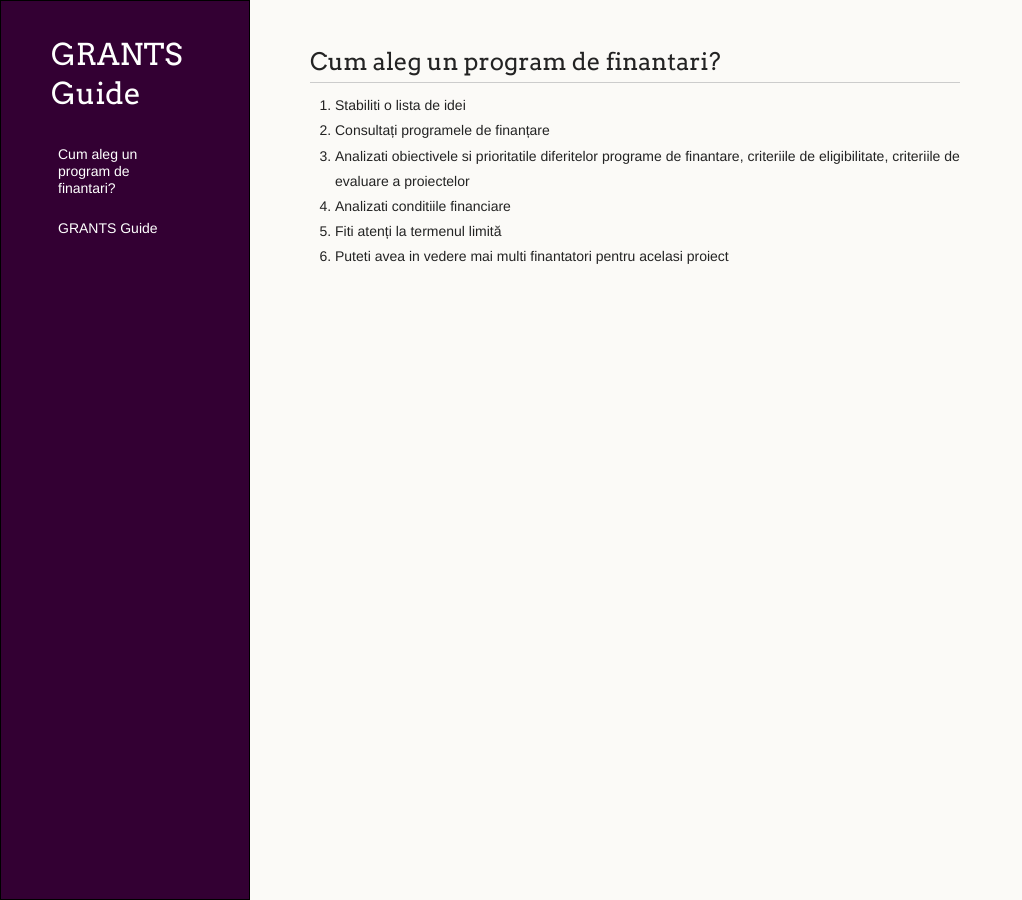
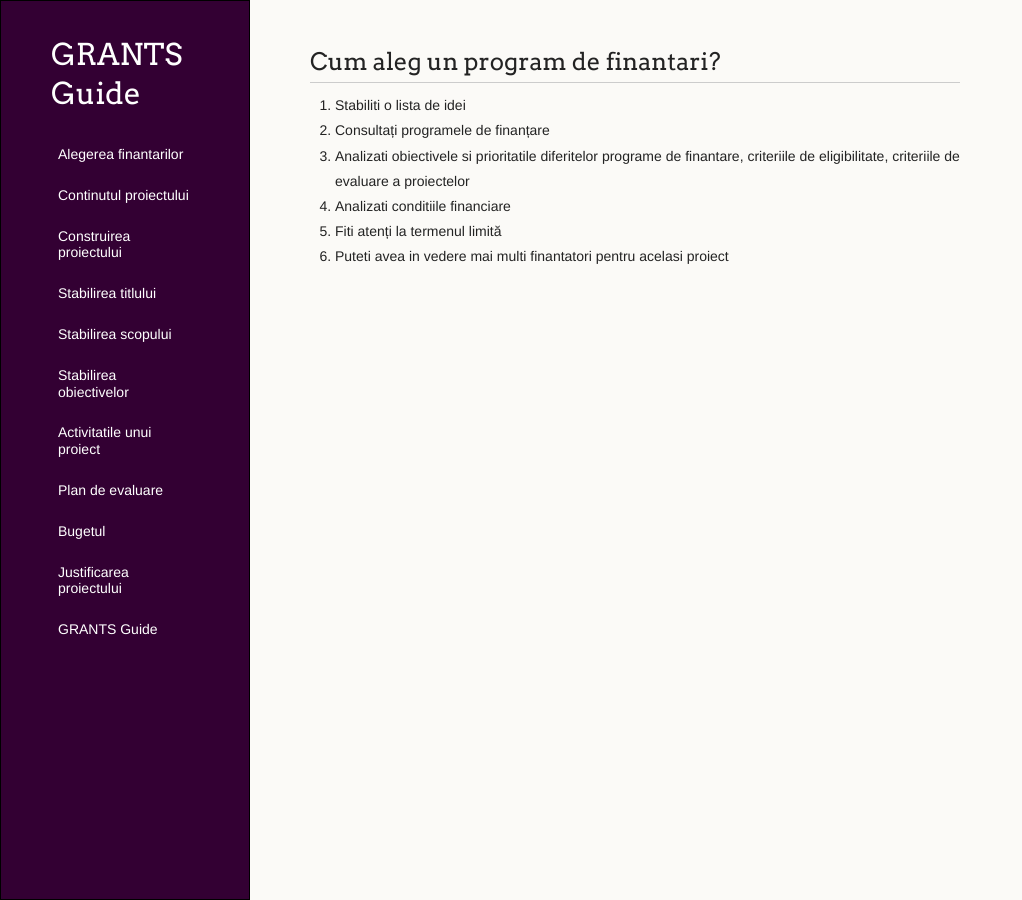
Before and after one commit to aiesecchisinaugrants/aiesecchisinaugrants.github.io, a Jekyll site: the page built from grantwritingsteps/chapter1.md, in a window 1280 px wide. Shown: the whole page, without its empty margins (0-1022 px from the left). Built offline with Jekyll 4.4.1, drawn with Linux system fonts in a browser that asks for light colours; Markdown is read by kramdown in place of the engine named in the settings.

Commit message:
Added the next 9 chapters

```diff
--- a/grantwritingsteps/chapter1.md
+++ b/grantwritingsteps/chapter1.md
@@ -1,6 +1,6 @@
 ---
 layout: default
-title: Cum aleg un program de finantari?
+title: Alegerea finantarilor
 ---
 ##Cum aleg un program de finantari?
 <ol>
--- /dev/null
+++ b/grantwritingsteps/chapter3.md
@@ -0,0 +1,17 @@
+---
+layout: default
+title: Construirea proiectului
+---
+##Cum se construieste un proiect?
+
+<ol>
+    <li>Stabilirea titlului proiectului</li>
+    <li>Stabilirea scopului proiectului</li>
+    <li>Stabilirea obiectivelor proiectului</li>
+    <li>Stabilirea activitatilor</li>
+    <li>Stabilirea planului de evaluare</li>
+    <li>Realizarea bugetului</li>
+    <li>Justificarea proiectului</li>activitat
+    <li>Durabilitatea proiectului</li>
+    <li>Realizarea rezumatului proiectului</li>
+</ol>
```
Also changed, not shown: grantwritingsteps/chapter2.md (added, +41 -0 lines), grantwritingsteps/chapter4.md (added, +12 -0 lines), grantwritingsteps/chapter5.md (added, +11 -0 lines), grantwritingsteps/chapter6.md (added, +20 -0 lines), grantwritingsteps/chapter7.md (added, +11 -0 lines), grantwritingsteps/chapter8.md (added, +11 -0 lines), grantwritingsteps/chapter9.md (added, +16 -0 lines), grantwritingsteps/chapter91.md (added, +10 -0 lines).
